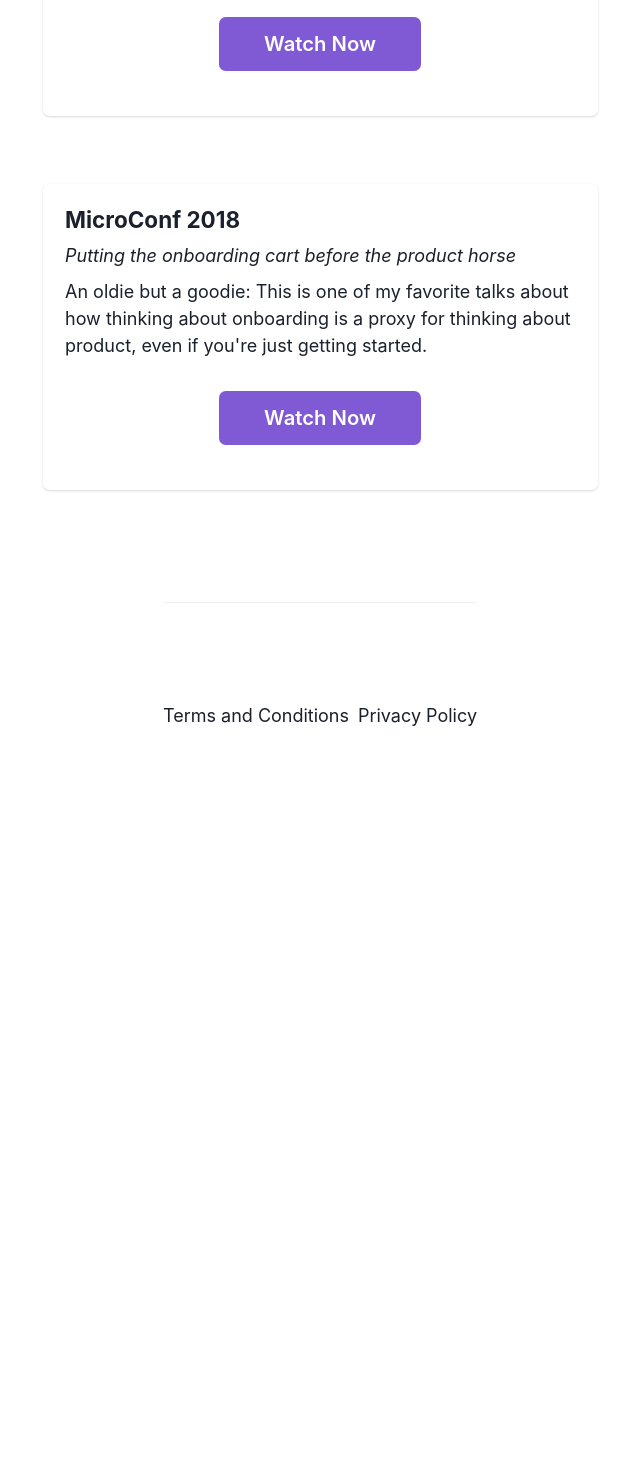
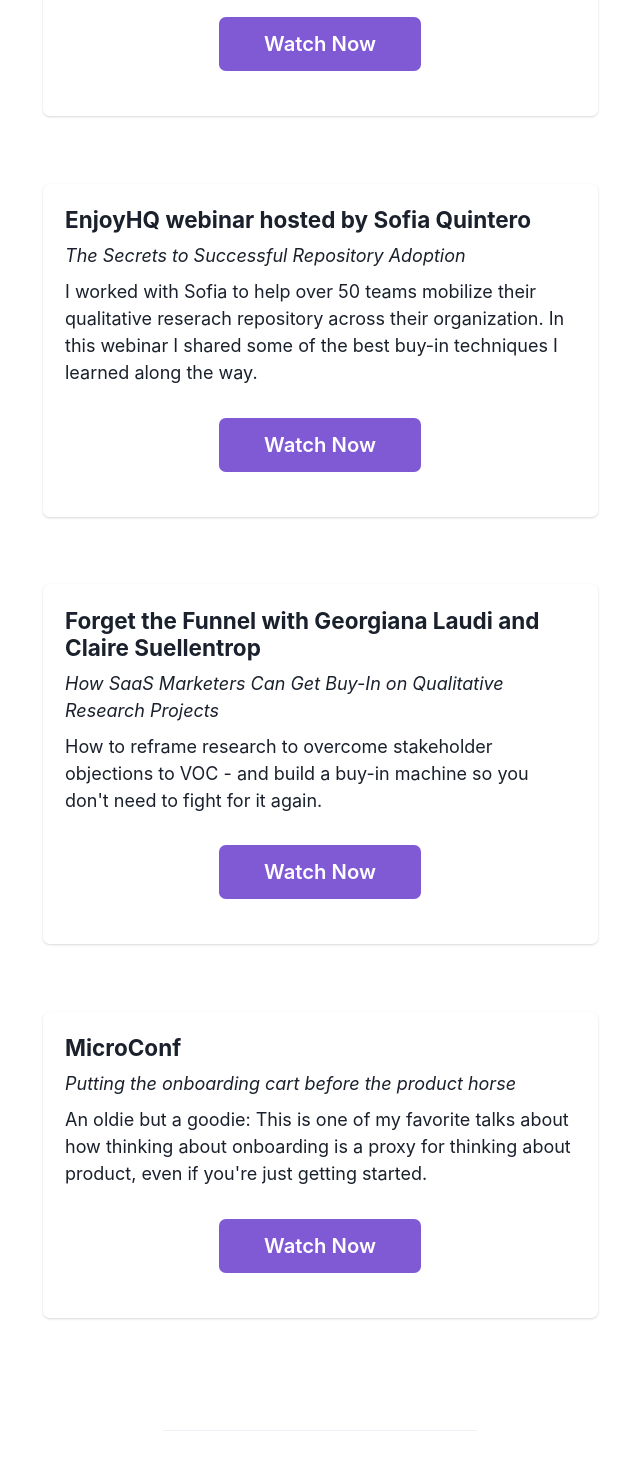
Before and after one commit to alliblum/nextjs-blog, a Next.js app: page /about/appearances in a window 1280 px wide. Shown: the part 2254-3724 px from the top of the page, without its empty margins (320-960 px from the left). Before the commit the page ends 3106 px from the top, so only its background shows below. Built offline with nearby package versions, Linux system fonts and the light colour scheme.

Commit message:
adding more appearances

```diff
--- a/pages/about/appearances.tsx
+++ b/pages/about/appearances.tsx
@@ -65,14 +65,28 @@
           Link="https://userlist.com/podcast/switch-interviews-strategic-context-with-alli-blum/"
         />
         <AppearanceCard
-          NameAndHost="MicroConf 2019"
+          NameAndHost="MicroConf"
           Title="The Root of the Retention Problem: How to Get Qualitative Data You Need to Stop Churn"
           Description="An oldie but a goodie: covering the basics of voice of customer data, how to get it, and what to do with it once you have it."
           Link="https://microconf.com/speakers/alli-blum"
           ButtonText="Watch Now"
         />
         <AppearanceCard
-          NameAndHost="MicroConf 2018"
+          NameAndHost="EnjoyHQ webinar hosted by Sofia Quintero"
+          Title="The Secrets to Successful Repository Adoption"
+          Description="I worked with Sofia to help over 50 teams mobilize their qualitative reserach repository across their organization. In this webinar I shared some of the best buy-in techniques I learned along the way. "
+          Link="https://www.youtube.com/watch?v=16wVU5cTbpI"
+          ButtonText="Watch Now"
+        />
+        <AppearanceCard
+          NameAndHost="Forget the Funnel with Georgiana Laudi and Claire Suellentrop"
+          Title="How SaaS Marketers Can Get Buy-In on Qualitative Research Projects"
+          Description="How to reframe research to overcome stakeholder objections to VOC - and build a buy-in machine so you don't need to fight for it again."
+          Link="https://forgetthefunnel.com/resources/getting-saas-customer-research-buy-in"
+          ButtonText="Watch Now"
+        />
+        <AppearanceCard
+          NameAndHost="MicroConf"
           Title="Putting the onboarding cart before the product horse"
           Description="An oldie but a goodie: This is one of my favorite talks about how thinking about onboarding is a proxy for thinking about product, even if you're just getting started."
           Link="https://microconf.com/speakers/alli-blum"
```
